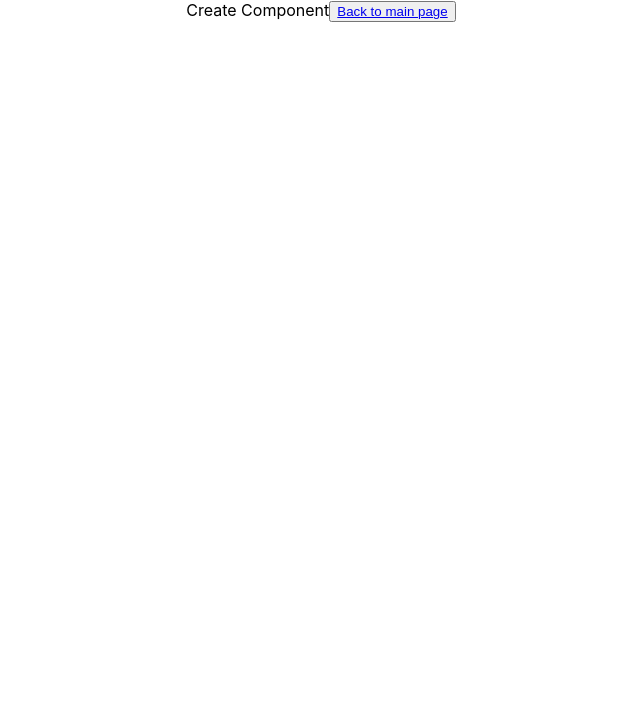
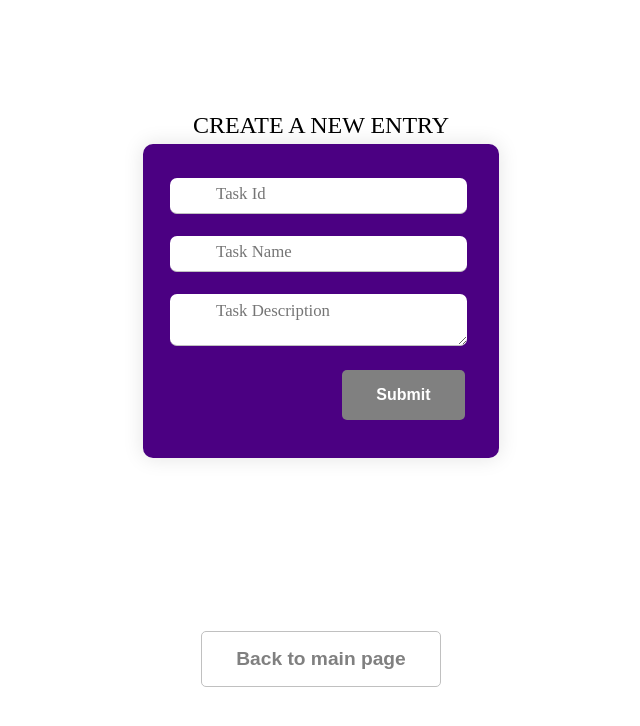
Before and after one commit to ananupam/todo_hox, a React (Create React App) app in the folder todo/: page /create in a window 1280 px wide. Shown: the top 726 px of the page, without its empty margins (319-959 px from the left). Built offline with nearby package versions, Linux system fonts and the light colour scheme.

Commit message:
adding css

```diff
--- /dev/null
+++ b/todo/src/components/main.css
@@ -0,0 +1,128 @@
+.list{
+    padding: 3rem;
+    text-align: center;
+    margin-bottom: 7%;
+    margin-top: 5%;
+}
+
+.card{
+    position: relative;
+    background-color: #4B0082;
+    border-radius: 10px;
+    padding-top: 7px;
+    padding-bottom: 7px;
+    box-shadow: 0 0 20px 1px rgba(0,0,0,0.1);
+    text-align: center;
+    font-family: montserrat;
+    overflow: none;
+    width: 30%;
+    margin-bottom: 3%;
+    margin-right: 35%;
+    margin-left: 35%;
+}
+
+.card .title{
+    font-size: 115%;
+    font-weight: 500;
+    margin-top: 7%;
+    margin-bottom: 7%;
+}
+
+.text{
+    margin-bottom: 3rem;
+    color: #fff;
+    font-weight: 200;
+}
+
+.container{
+    display: flex;
+    flex-direction:column;
+    align-items: center;
+    margin-bottom: 7%;
+}
+
+.btn{
+    background-color: #fff;
+    border: none;
+    padding: 1rem;
+    border-radius: 5px;
+    font-weight: bold;
+    color: #fff;
+    font-size: 120%;
+    transition: 0.4s;
+    margin-bottom: 2%;
+    width: 80%;
+
+}
+
+a:link { text-decoration: none;
+    color: grey }
+a:visited { text-decoration: none;
+color: grey }
+
+.containerCreate{
+    display: flex;
+    flex-direction:column;
+    margin: 7%;
+    height: 250px;
+}
+
+.box{
+    font-family: montserrat;
+    width: 80%;
+    padding: 2%;
+    border-radius: 7px;
+    border: none;
+    border-bottom: solid 1px silver;
+    margin: 2px;
+    font-size: 105%;
+    padding-left: 15%;
+    padding-bottom: 3%;
+}
+
+.box textarea{
+    height: 200px;
+}
+
+.submitbtn{
+    background-color: grey;
+    border: none;
+    padding: 1rem;
+    border-radius: 5px;
+    font-weight: bold;
+    color:#fff;
+    font-size: 100%;
+    transition: 0.4s;
+    margin-bottom: 2%;
+    width: 40%;
+    margin-left: 57%;
+    margin-top: 7%;
+}
+
+.titleComp{
+    font-size: 150%;
+    font-weight: 500;
+    margin-bottom: 5px;
+    font-family: montserrat;
+}
+
+.btnComp{
+    background-color: #fff;
+    border: none;
+    padding: 1rem;
+    border-radius: 5px;
+    font-weight: bold;
+    color: grey;
+    font-size: 120%;
+    transition: 0.4s;
+    margin-bottom: 2%;
+    width: 240px;
+    border: solid 1px silver;
+}
+
+.containerDelete{
+    display: flex;
+    flex-direction:column;
+    margin: 7%;
+    height: 150px;
+}
--- a/todo/src/components/main.tsx
+++ b/todo/src/components/main.tsx
@@ -1,16 +1,30 @@
 import React from 'react';
 import { Link } from "react-router-dom";
 import CreateComp from './pages/createComp';
+import './main.css'
 
 const Main =() => {
     return(
-        <div className='optionbtns'>
-        <button><Link to="/create">New Task</Link></button>
-        <button><Link to="/delete">Delete Task</Link></button>
-        <button><Link to="/update">Update Task</Link></button>
-        <button><Link to="/list">List Task</Link></button>
-        <button><Link to="/reorder">Reorder task</Link></button>
-    </div>
+        <div className='main'>
+
+            <div className='list'>
+                <div className='title'>
+                    WELCOME, USER
+                </div>
+                <div className='card'>
+                    <div className='text'>
+                        <h1>Choose an option</h1>
+                    </div>
+                    <div className='container'>
+                        <button className='btn'><Link to="/create">New Task</Link></button>
+                        <button className='btn'><Link to="/delete">Delete Task</Link></button>
+                        <button className='btn'><Link to="/update">Update Task</Link></button>
+                        <button className='btn'><Link to="/list">List Task</Link></button>
+                        <button className='btn'><Link to="/reorder">Reorder task</Link></button>
+                    </div>
+                </div>
+            </div>
+        </div>
     )
 }
 
--- a/todo/src/components/pages/createComp.tsx
+++ b/todo/src/components/pages/createComp.tsx
@@ -1,10 +1,26 @@
 import React from 'react';
 import { Link } from "react-router-dom";
+import '../main.css'
 
 export default function CreateComp(){
     return(
-        <div>Create Component
-            <button><Link to="/">Back to main page</Link></button>
+        <div className='main'>
+            <div className='list'>
+            <div className='titleComp'>
+                    CREATE A NEW ENTRY
+                </div>
+            <div className='card'>
+
+                    <div className='containerCreate'>
+                    <input className="box" type="text" placeholder="Task Id"/><br></br>
+                    <input className="box" type="text" placeholder="Task Name"/><br></br>
+                    <textarea className="box" placeholder="Task Description"/>
+                    <button className='submitbtn'>Submit</button>
+                </div>
+            </div>
+            </div>
+            <button className='btnComp'><Link to="/">Back to main page</Link></button>
+
         </div>
     )
 
--- a/todo/src/components/pages/deleteComp.tsx
+++ b/todo/src/components/pages/deleteComp.tsx
@@ -3,8 +3,23 @@ import { Link } from "react-router-dom";
 
 export default function DeleteComp(){
     return(
-        <div>Delete Component
-            <button><Link to="/">Back to main page</Link></button>
+        <div>
+            <div className='main'>
+            <div className='list'>
+            <div className='titleComp'>
+                    DELETE ENTRY
+                </div>
+            <div className='card'>
+
+                    <div className='containerDelete'>
+                    <input className="box" type="text" placeholder="Task Id"/><br></br>
+                    <button className='submitbtn'>Submit</button>
+                </div>
+            </div>
+            </div>
+            <button className='btnComp'><Link to="/">Back to main page</Link></button>
+
+        </div>
         </div>
     )
 }
--- a/todo/src/components/pages/listComp.tsx
+++ b/todo/src/components/pages/listComp.tsx
@@ -3,8 +3,22 @@ import { Link } from "react-router-dom";
 
 export default function ListComp(){
     return(
-        <div>List Component
-            <button><Link to="/">Back to main page</Link></button>
+        <div>
+            <div className='main'>
+            <div className='list'>
+            <div className='titleComp'>
+                    COMPONENT LIST
+                </div>
+            <div className='card'>
+            <div className='containerCreate'>
+
+                </div>
+
+            </div>
+            </div>
+            <button className='btnComp'><Link to="/">Back to main page</Link></button>
+
+        </div>
         </div>
     )
 }
--- a/todo/src/components/pages/reorderComp.tsx
+++ b/todo/src/components/pages/reorderComp.tsx
@@ -4,8 +4,24 @@ import { Link } from "react-router-dom";
 
 export default function ReorderComp(){
     return(
-        <div>Reorder Component
-             <button><Link to="/">Back to main page</Link></button>
+        <div>
+             <div>
+            <div className='main'>
+            <div className='list'>
+            <div className='titleComp'>
+                    COMPONENT LIST
+                </div>
+            <div className='card'>
+            <div className='containerCreate'>
+
+                </div>
+
+            </div>
+            </div>
+            <button className='btnComp'><Link to="/">Back to main page</Link></button>
+
+        </div>
+        </div>
         </div>
     )
 }
--- a/todo/src/components/pages/updateComp.tsx
+++ b/todo/src/components/pages/updateComp.tsx
@@ -4,8 +4,25 @@ import { Link } from "react-router-dom";
 
 export default function UpdateComp(){
     return(
-        <div>Update Component
-            <button><Link to="/">Back to main page</Link></button>
+        <div>
+            <div className='main'>
+            <div className='list'>
+            <div className='titleComp'>
+                    UPDATE  ENTERY
+                </div>
+            <div className='card'>
+
+                    <div className='containerCreate'>
+                    <input className="box" type="text" placeholder="Task Id"/><br></br>
+                    <input className="box" type="text" placeholder="Task Name"/><br></br>
+                    <textarea className="box" placeholder="Task Description"/>
+                    <button className='submitbtn'>Submit</button>
+                </div>
+            </div>
+            </div>
+            <button className='btnComp'><Link to="/">Back to main page</Link></button>
+
+        </div>
         </div>
     )
 }
```
